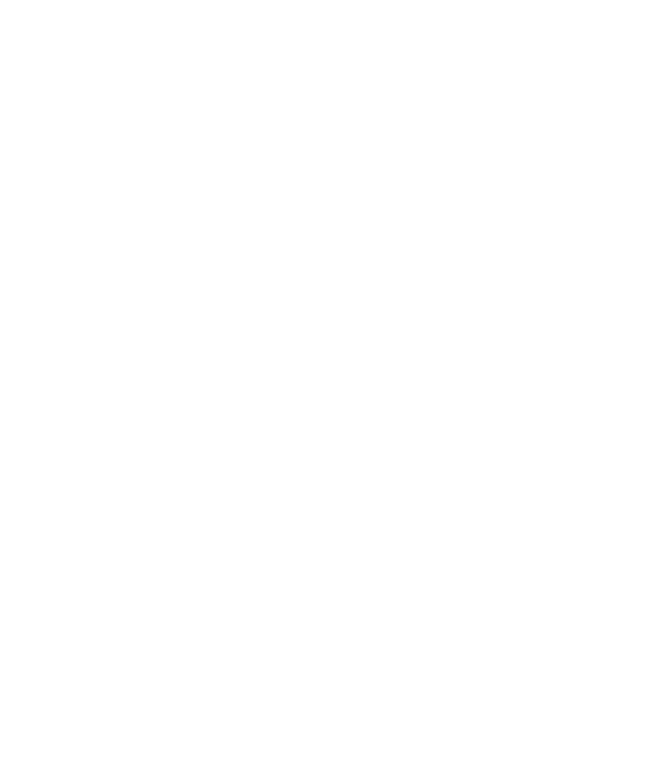
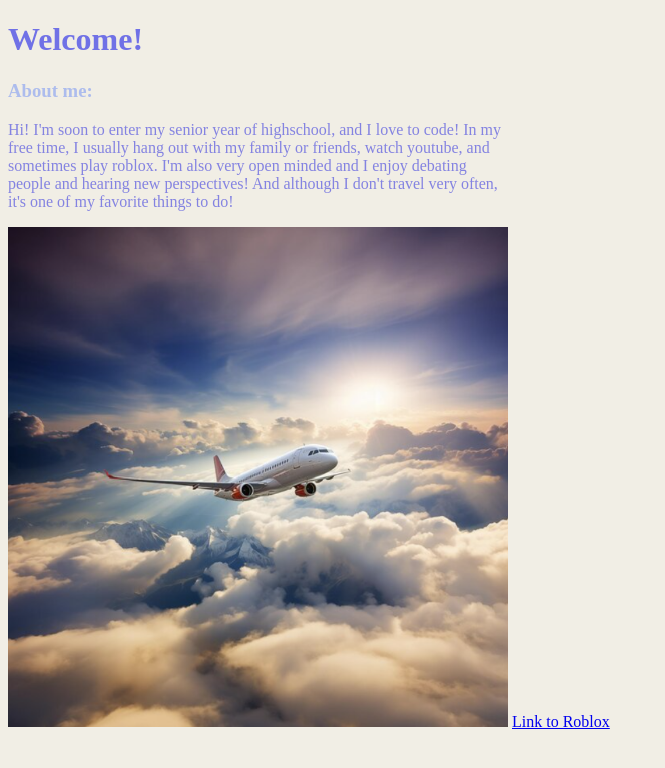
Before and after one commit to cs50pr34/Hall-of-Jokes, a plain HTML site: page index.html in a window 1280 px wide. Shown: the whole page, without its empty margins (0-665 px from the left). Drawn offline with Linux system fonts and the light colour scheme.

Commit message:
Started working on part 1 of guide

```diff
--- /dev/null
+++ b/Joke app/index.html
@@ -0,0 +1,8 @@
+<!DOCTYPE html>
+<head>
+    <title>Hall of Jokes</title>
+    <link rel="stylesheet" href="style.css"
+</head>
+<body>
+    <h1>Hall of Jokes</h1>
+</body>
--- a/index.html
+++ b/index.html
@@ -1,9 +1,16 @@
 <!DOCTYPE html>
-<head>
-    <title>Hall of Jokes</title>
-</head>
-<body>
-    <header>
-
-    </header>
-</body>
+<html>
+  <body style="background-color: rgba(238, 235, 223, 0.812)">
+  <h1 style="color:rgba(33, 36, 230, 0.62);">Welcome!</h1>
+  <h3 style="color:rgba(60, 107, 249, 0.377);">About me:</h3>
+  <p style="color:rgba(84, 84, 223, 0.699); max-width: 500px;">
+    Hi! I'm soon to enter my senior year of highschool, and I love to code!
+    In my free time, I usually hang out with my family or friends, watch youtube,
+    and sometimes play roblox. I'm also very open minded and I enjoy debating people
+    and hearing new perspectives! And although I don't travel very often, it's one
+    of my favorite things to do!
+  </p>
+  <img style="width: 500px; height: 500px"src="./plane.png" />
+  <a href="https://www.roblox.com/">Link to Roblox</a>
+  </body>
+</html>
```
Also changed, not shown: Joke app/script.js (added), Joke app/style.css (added), plane.png (added), wallpaper.png (added).
